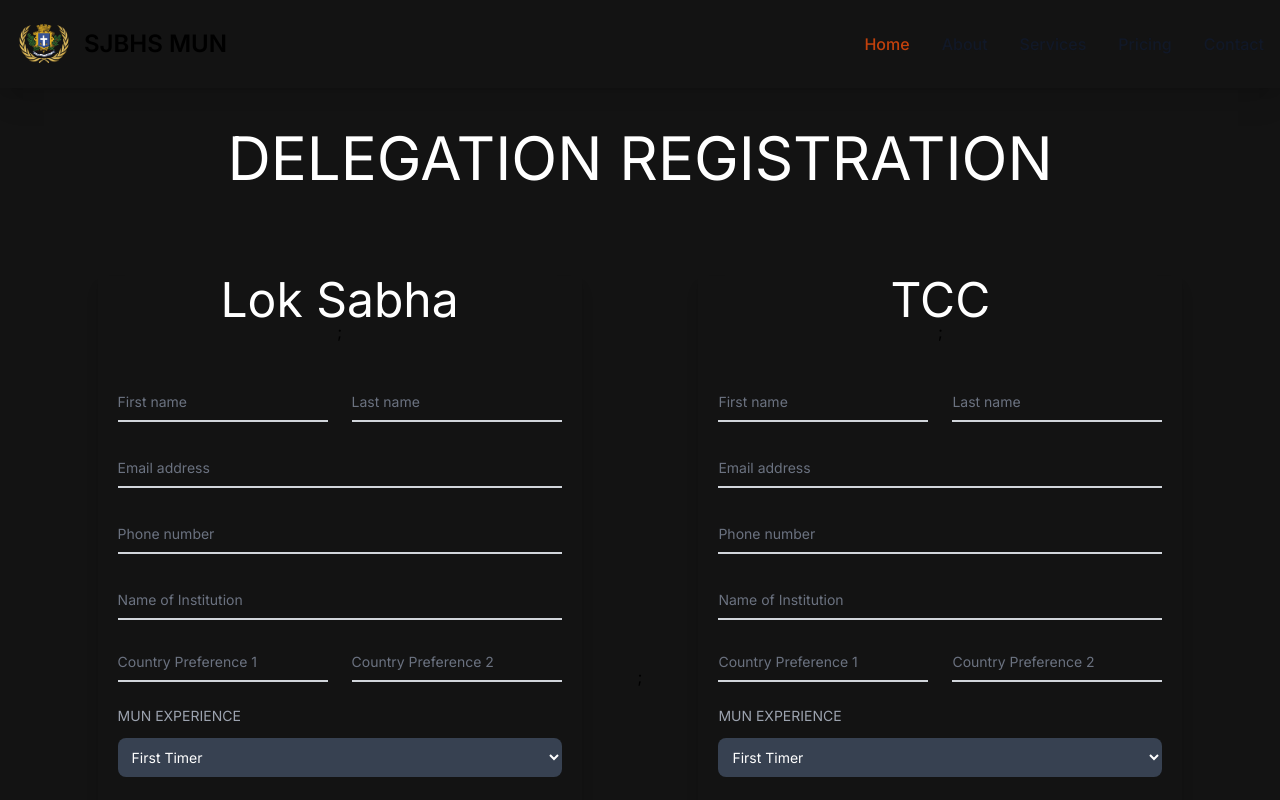
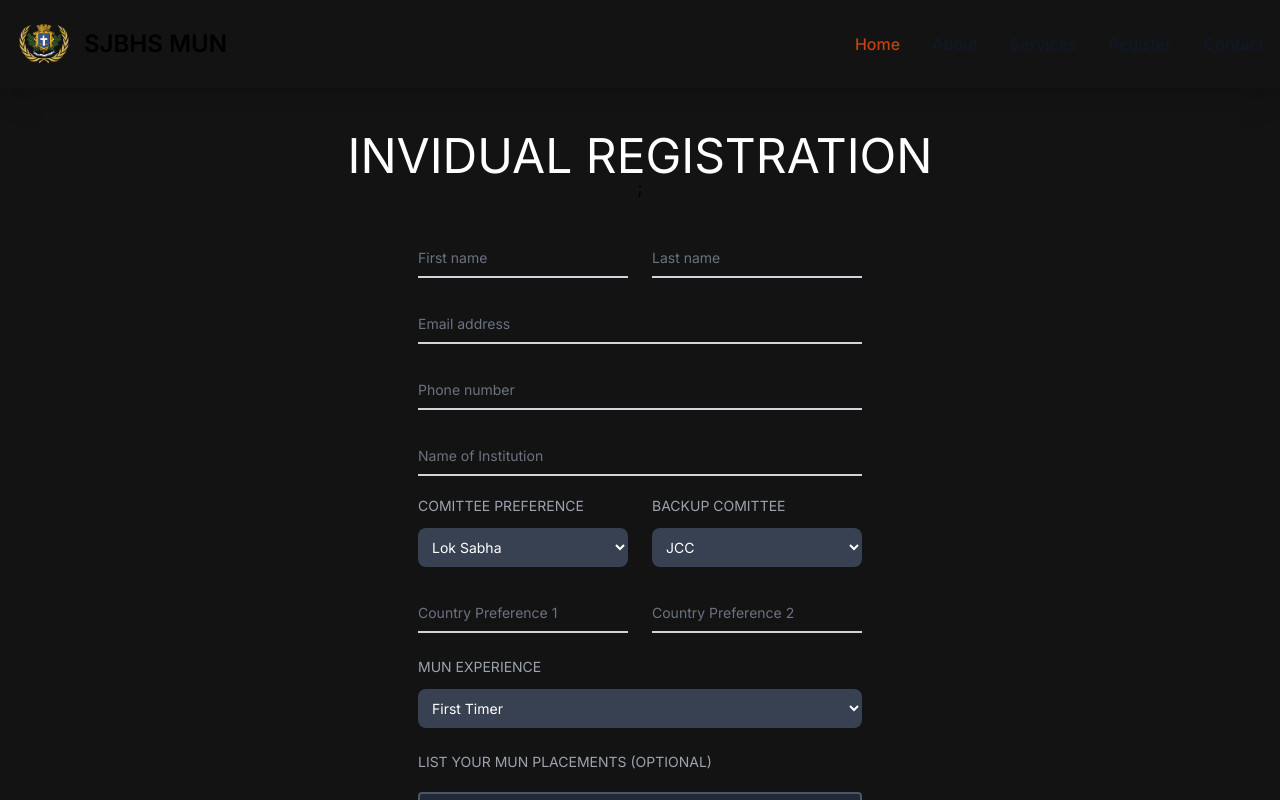
Before and after one commit to skandarajeev/sjbhs-mun-website, a Next.js app: page /registration in a window 1280 px wide. Shown: the top 800 px of the page. Built offline with nearby package versions, Linux system fonts and the light colour scheme.

Commit message:
ui fixes

```diff
--- a/app/layout.js
+++ b/app/layout.js
@@ -24,7 +24,7 @@
       <body className={inter.className}>
         <nav className="shadow-xl border-gray-200 ">
           <div className="max-w-screen-xl flex flex-wrap items-center justify-between mx-auto p-4">
-            <a href="/" className="flex items-center">
+            <Link href="/" className="flex items-center">
               <Image
                 src={logo}
                 className="h-14 w-auto mr-3"
@@ -33,7 +33,7 @@
               <span className="self-center text-2xl font-semibold whitespace-nowrap dark:text-white">
                 SJBHS MUN
               </span>
-            </a>
+            </Link>
             <button
               data-collapse-toggle="navbar-default"
               type="button"
@@ -64,45 +64,45 @@
             >
               <ul className="font-medium flex flex-col p-4 md:p-0 mt-4 border border-gray-100 rounded-lg  md:flex-row md:space-x-8 md:mt-0 md:border-0   dark:border-gray-700">
                 <li>
-                  <a
+                  <Link
                     href="#"
                     className="bl m ock py-2 pl-3 pr-4 text-white bg-blue-700 rounded md:bg-transparent md:text-orange-700 md:p-0 dark:text-white md:dark:text-blue-500"
                     aria-current="page"
                   >
                     Home
-                  </a>
+                  </Link>
                 </li>
                 <li>
-                  <a
+                  <Link
                     href="#"
                     className="block py-2 pl-3 pr-4 text-gray-900 rounded hover:bg-gray-100 md:hover:bg-transparent md:border-0 md:hover:text-blue-700 md:p-0 dark:text-white md:dark:hover:text-blue-500 dark:hover:bg-gray-700 dark:hover:text-white md:dark:hover:bg-transparent"
                   >
                     About
-                  </a>
+                  </Link>
                 </li>
                 <li>
-                  <a
+                  <Link
                     href="#"
                     className="block py-2 pl-3 pr-4 text-gray-900 rounded hover:bg-gray-100 md:hover:bg-transparent md:border-0 md:hover:text-blue-700 md:p-0 dark:text-white md:dark:hover:text-blue-500 dark:hover:bg-gray-700 dark:hover:text-white md:dark:hover:bg-transparent"
                   >
                     Services
-                  </a>
+                  </Link>
                 </li>
                 <li>
-                  <a
-                    href="#"
+                  <Link
+                    href="/registration"
                     className="block py-2 pl-3 pr-4 text-gray-900 rounded hover:bg-gray-100 md:hover:bg-transparent md:border-0 md:hover:text-blue-700 md:p-0 dark:text-white md:dark:hover:text-blue-500 dark:hover:bg-gray-700 dark:hover:text-white md:dark:hover:bg-transparent"
                   >
-                    Pricing
-                  </a>
+                    Register
+                  </Link>
                 </li>
                 <li>
-                  <a
+                  <Link
                     href="#"
                     className="block py-2 pl-3 pr-4 text-gray-900 rounded hover:bg-gray-100 md:hover:bg-transparent md:border-0 md:hover:text-blue-700 md:p-0 dark:text-white md:dark:hover:text-blue-500 dark:hover:bg-gray-700 dark:hover:text-white md:dark:hover:bg-transparent"
                   >
                     Contact
-                  </a>
+                  </Link>
                 </li>
               </ul>
             </div>
@@ -111,14 +111,11 @@
 
         {children}
 
-
-      <footer className="footer h-[200px]">
-        <div>
-          <p>boom</p>
-        </div>
-
-      </footer>
-
+        <footer className="footer h-[200px]">
+          <div>
+            <p>boom</p>
+          </div>
+        </footer>
       </body>
     </html>
   );
--- a/app/page.js
+++ b/app/page.js
@@ -7,8 +7,7 @@
 import Eventlogo from "./media/event-logo.svg";
 import { useState } from "react";
 import { AnimatePresence } from "framer-motion";
-import Tab from "./components/alden/tabs.js"
-
+import Tab from "./components/alden/tabs.js";
 
 import { useRef } from "react";
 import {
@@ -36,10 +35,10 @@
       <motion.div
         whileHover={{ scale: 1.1 }}
         transition={{ type: "spring" }}
-        className="background-gradient1 outerBox mx-2 my-5 md:my-10  w-[40vw] md:w-[20vw]  m-auto shadow-white shadow-inner "
+        className="outerBox mx-2 my-5 md:my-10  w-[40vw] md:w-[24vw]  m-auto shadow-white shadow-inner "
       >
         <div className="flex justify-center flex-col items-center  rounded-md  w-[100%] h-[100%] p-6">
-          <Eventlogo className="sm:w-[70%] w-[100%] shadow-white shadow-inner md:mb-8  mb-5 h-auto" />
+          <Eventlogo className="sm:w-[70%] w-[100%] r md:mb-8  mb-5 h-auto" />
           <p className="text-white font-poppins text-center lg:mt-5 md:text-[3vw] text-[4vw] align-middle ">
             {details.name}
           </p>
@@ -98,7 +97,6 @@
 };
 // Velocity scroller end
 
-
 export default function Home() {
   return (
     <>
@@ -152,6 +150,7 @@
             initial={{ opacity: 0 }}
             whileInView={{ opacity: 1 }}
             transition={{ duration: 3 }}
+            viewport={{ once: true }}
             className="text-white font-poppins text-4xl tracking-[11px]"
           >
             11TH EDITION
@@ -165,6 +164,7 @@
         initial={{ opacity: 0 }}
         whileInView={{ opacity: 1 }}
         transition={{ duration: 3 }}
+        viewport={{ once: true }}
         className="background-gradient  justify-between text-center flex flex-col  w-[90%] md:w-[80%]   m-auto p-[30px] rounded-[1rem] my-10 "
       >
         <p className="font-poppins text-white mb-2 ">JOIN US ON</p>
@@ -230,10 +230,9 @@
         <Tab className="taboo p-[5rem]" />
       </div> */}
       <div className=" grid md:grid-cols-2">
-        <Image src={alden}  className="w-[100vw] p-[4rem]"/>
+        <Image src={alden} className="w-[100vw] p-[4rem]" />
         <Tab className="h-[100%] " />
       </div>
-
     </>
   );
 }
--- a/app/registration/page.js
+++ b/app/registration/page.js
@@ -4,7 +4,7 @@
 import { Indiregister, DelegationRegistration } from "../components/register";
 export default function page() {
   return (
-    //<Indiregister />
-    <DelegationRegistration />
+    <Indiregister />
+    //<DelegationRegistration />
   );
 }
```
Also changed, not shown: app/styles.css (+10 -0 lines). Lines whose indentation alone changed are shown as unchanged.
